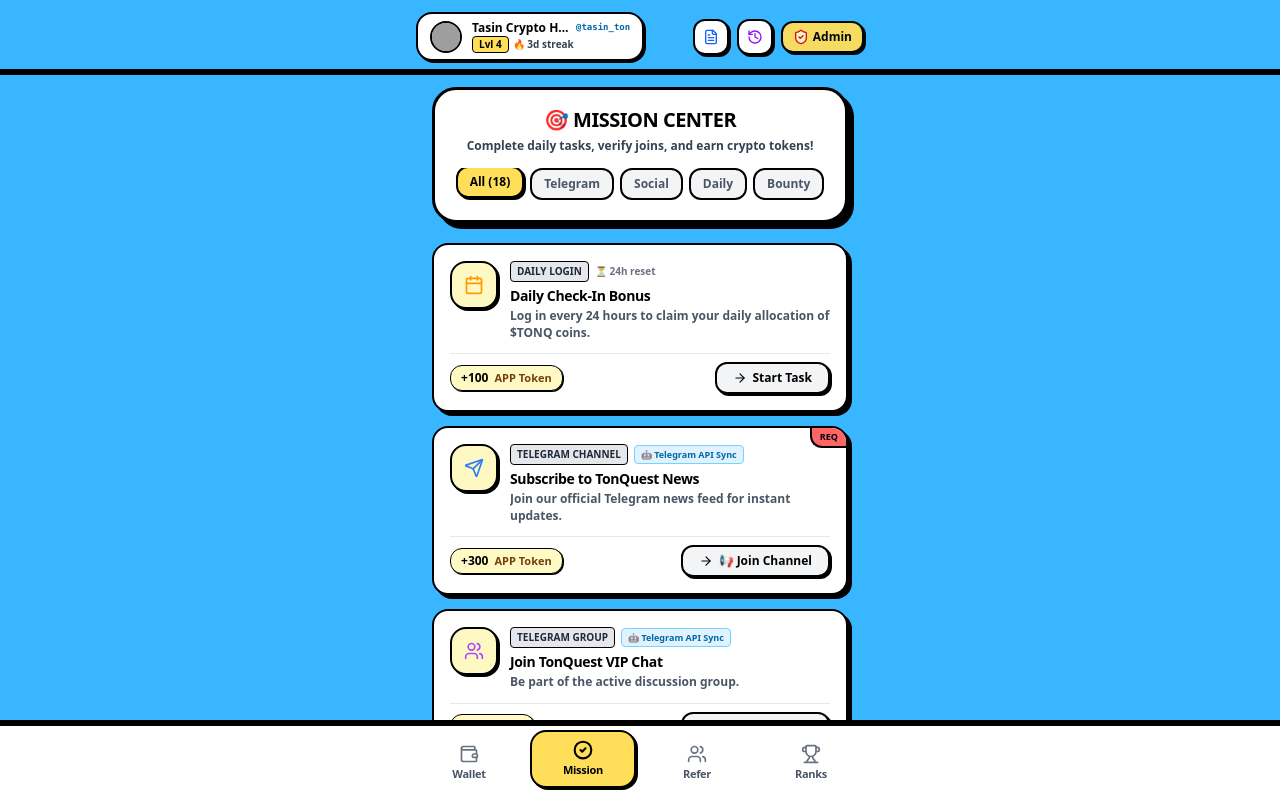
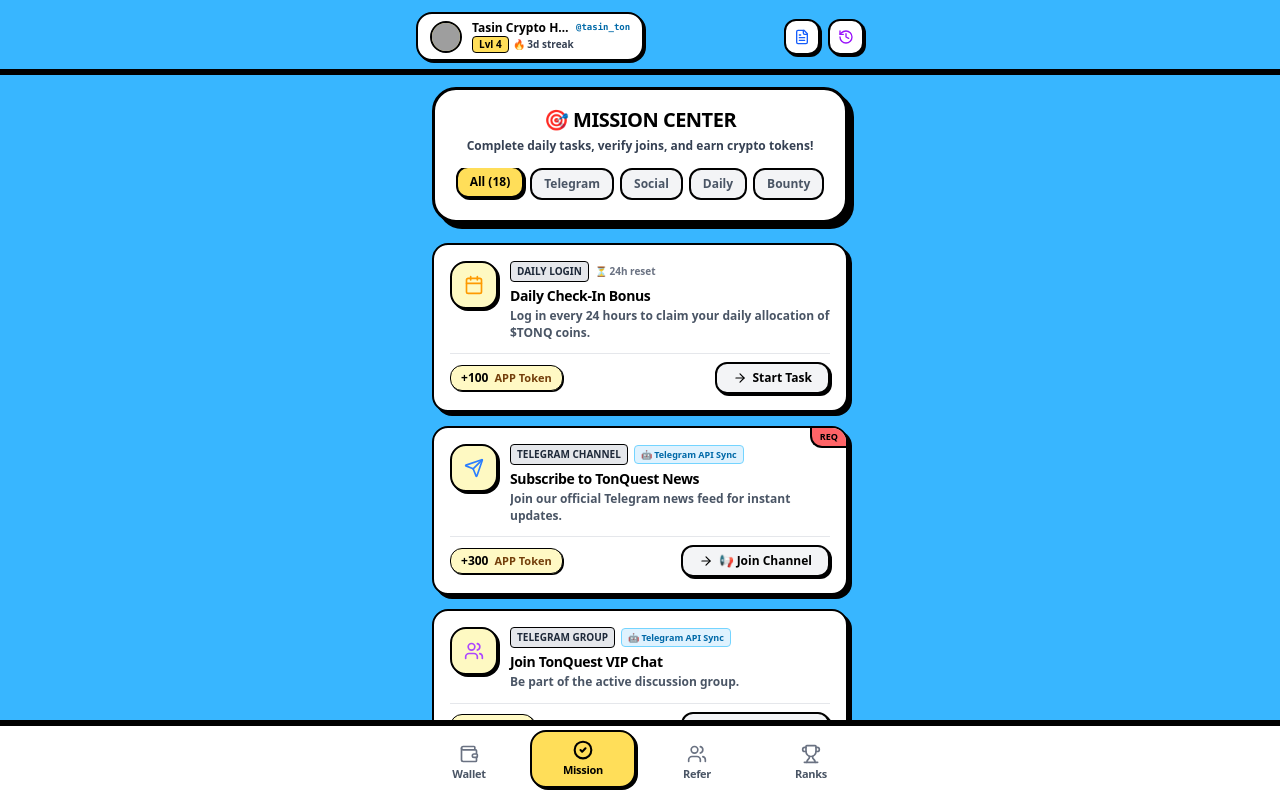
Before and after one commit to tamimxtrader1-stack/TonQuest, a React (Vite) app: page / in a window 1280 px wide. Shown: the top 798 px of the page. Built offline with nearby package versions, Linux system fonts and the light colour scheme; grey boxes are pictures that could not be loaded.

Commit message:
Remove Admin button from Telegram mini-app header

```diff
--- a/src/components/TelegramHeader.tsx
+++ b/src/components/TelegramHeader.tsx
@@ -1,9 +1,9 @@
 import React from 'react';
-import { ShieldCheck, FileText, History, Sparkles } from 'lucide-react';
+import { FileText, History, Sparkles } from 'lucide-react';
 import { useApp } from '../context/AppContext';
 
 export const TelegramHeader: React.FC = () => {
-  const { user, settings, setShowAdminPanel, setShowWhitepaper, setShowHistory } = useApp();
+  const { user, settings, setShowWhitepaper, setShowHistory } = useApp();
 
   return (
     <header className="sticky top-0 z-40 bg-[#38B6FF] px-4 pt-3 pb-2 border-b-2 border-black shadow-[0px_4px_0px_0px_rgba(0,0,0,1)]">
@@ -60,16 +60,7 @@
             <History className="w-4 h-4 text-purple-600" />
           </button>
 
-          {user.isAdmin && (
-            <button
-              onClick={() => setShowAdminPanel(true)}
-              title="Open Admin Panel"
-              className="flex items-center gap-1 px-2.5 py-1.5 bg-[#FFDE59] hover:bg-[#ffd633] text-black font-black text-xs border-2 border-black rounded-xl shadow-[2px_2px_0px_0px_#000] animate-pulse active:translate-x-[1px] active:translate-y-[1px] active:shadow-none transition-all"
-            >
-              <ShieldCheck className="w-4 h-4 text-red-600 fill-yellow-100" />
-              <span>Admin</span>
-            </button>
-          )}
+          {/* Admin panel moved to standalone web: /admin — not shown inside Mini App */}
         </div>
       </div>
     </header>
```
